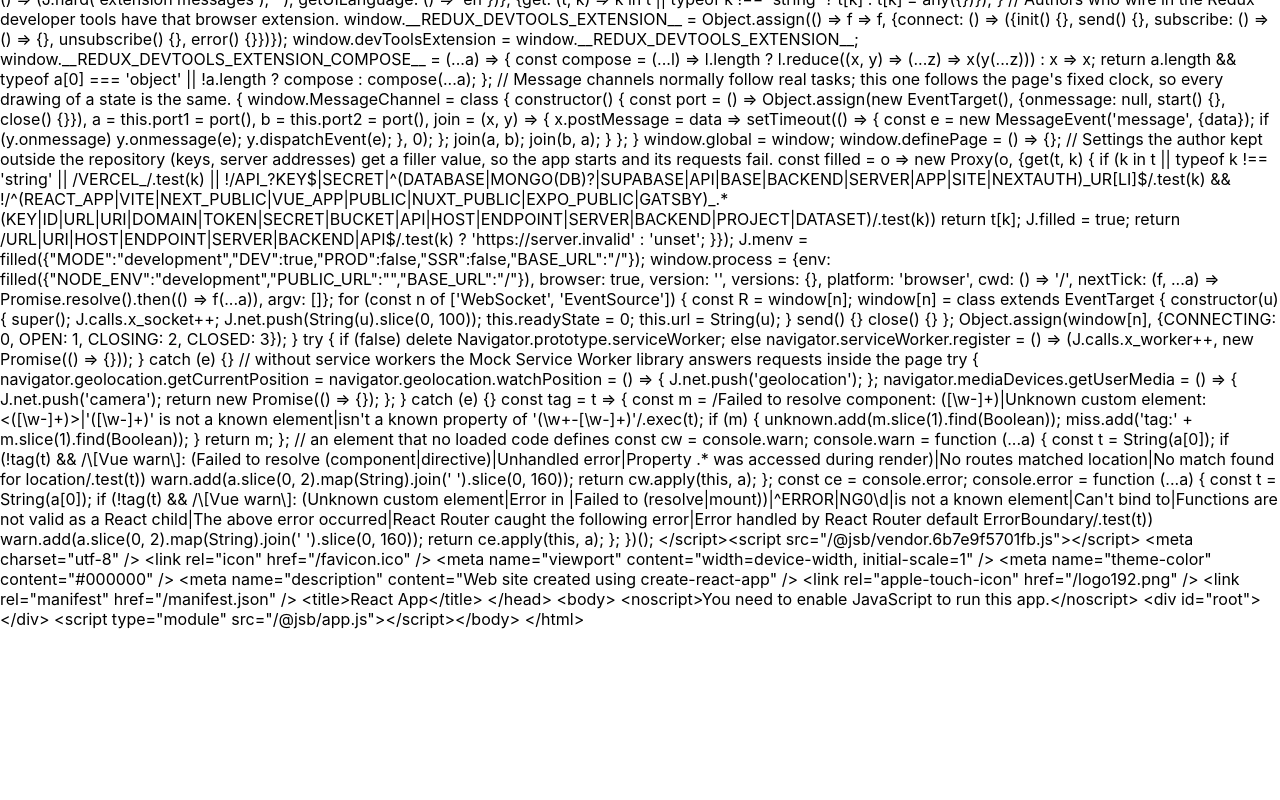
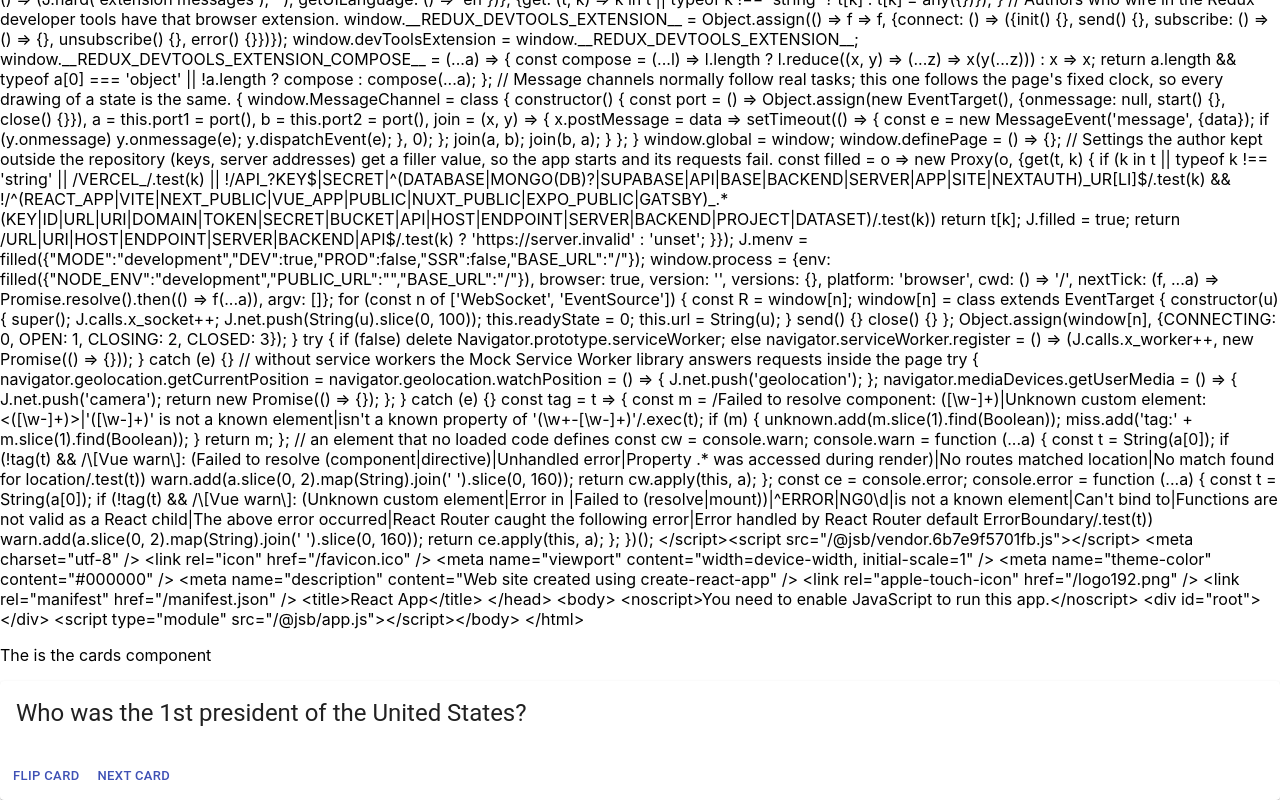
Before and after one commit to flintco/Flexcards, a React (Create React App) app in the folder client/: page / in a window 1280 px wide. Shown: the part 2443-3243 px from the top of the page. Before the commit the page ends 3088 px from the top, so only its background shows below. Built offline with nearby package versions, Linux system fonts and the light colour scheme.

Commit message:
CardContainer component & installed material UI

```diff
--- a/client/package.json
+++ b/client/package.json
@@ -3,6 +3,7 @@
   "version": "0.1.0",
   "private": true,
   "dependencies": {
+    "@material-ui/core": "^4.12.3",
     "@testing-library/jest-dom": "^5.14.1",
     "@testing-library/react": "^11.2.7",
     "@testing-library/user-event": "^12.8.3",
--- a/client/src/App.js
+++ b/client/src/App.js
@@ -1,5 +1,6 @@
 import './App.css';
 import React from 'react';
+import CardContainer from './components/CardContainer';
 
 class App extends React.Component{
   constructor(props){
@@ -24,6 +25,7 @@ class App extends React.Component{
       <div>
         <p>First text</p>
         <p>{this.state.result}</p>
+        <CardContainer></CardContainer>
       </div>
     )
   }
--- /dev/null
+++ b/client/src/components/CardContainer.js
@@ -0,0 +1,44 @@
+import React from 'react';
+import Card from '@material-ui/core/Card'
+
+import CardActionArea from '@material-ui/core/CardActionArea';
+import CardActions from '@material-ui/core/CardActions';
+import CardContent from '@material-ui/core/CardContent';
+import CardMedia from '@material-ui/core/CardMedia';
+import Button from '@material-ui/core/Button';
+import Typography from '@material-ui/core/Typography';
+
+
+class CardContainer extends React.Component{
+    constructor(props){
+      super(props);
+    }
+
+    render(){
+        return (
+          <div>
+            <p>The is the cards component</p>
+
+            <Card>
+              <CardContent>
+                <Typography gutterBottom variant="h5" component="h2">
+                Who was the 1st president of the United States?
+                </Typography>
+                </CardContent>
+
+                <CardActions>
+                  <Button size="small" color="primary">
+                    Flip card
+                  </Button>
+                  <Button size="small" color="primary">
+                    Next Card
+                  </Button>
+                </CardActions>
+
+            </Card>
+          </div>
+        )
+      }
+    }
+
+    export default CardContainer;
```
Also changed, not shown: 2 other files (tests, documents, lock files or other folders).
